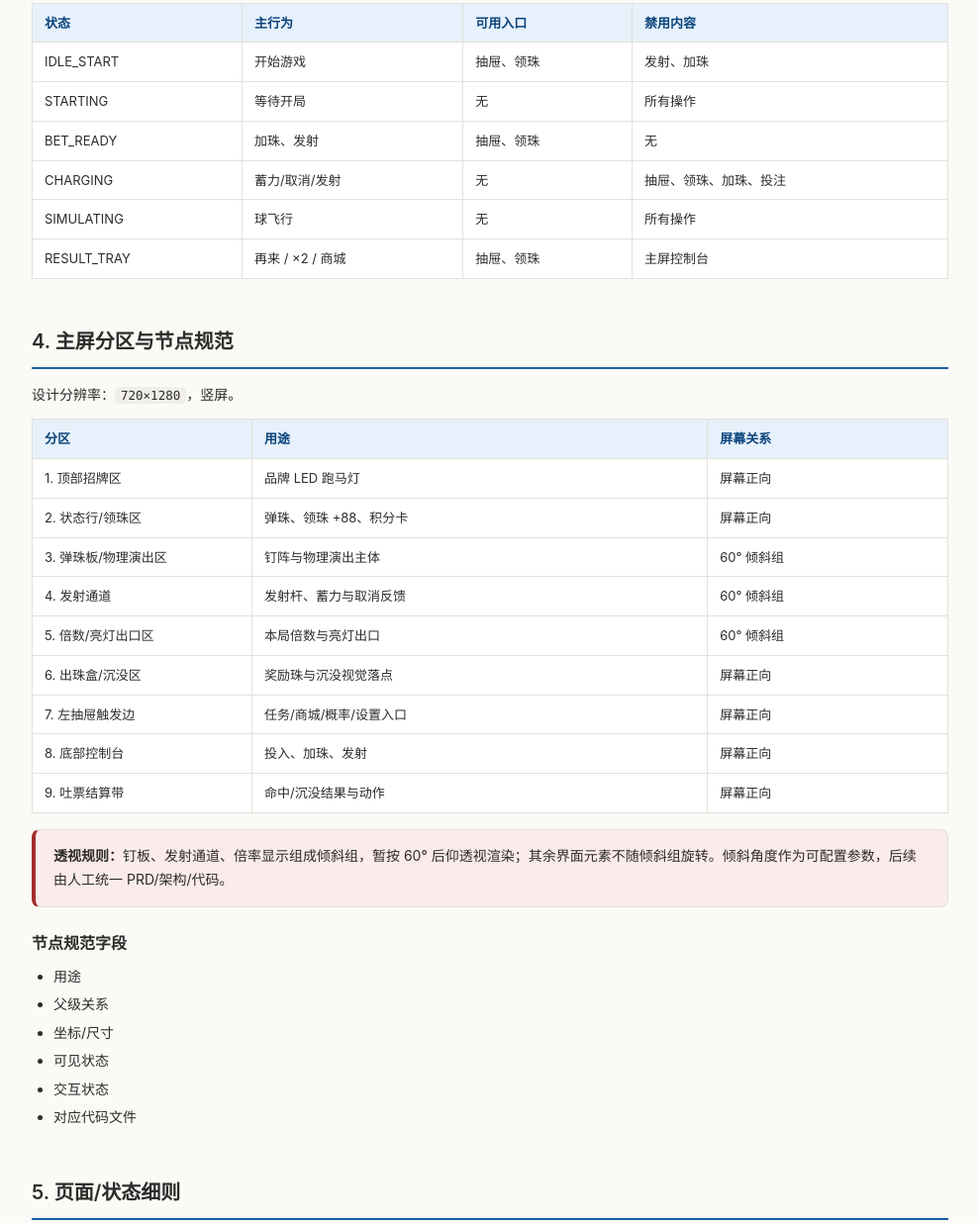
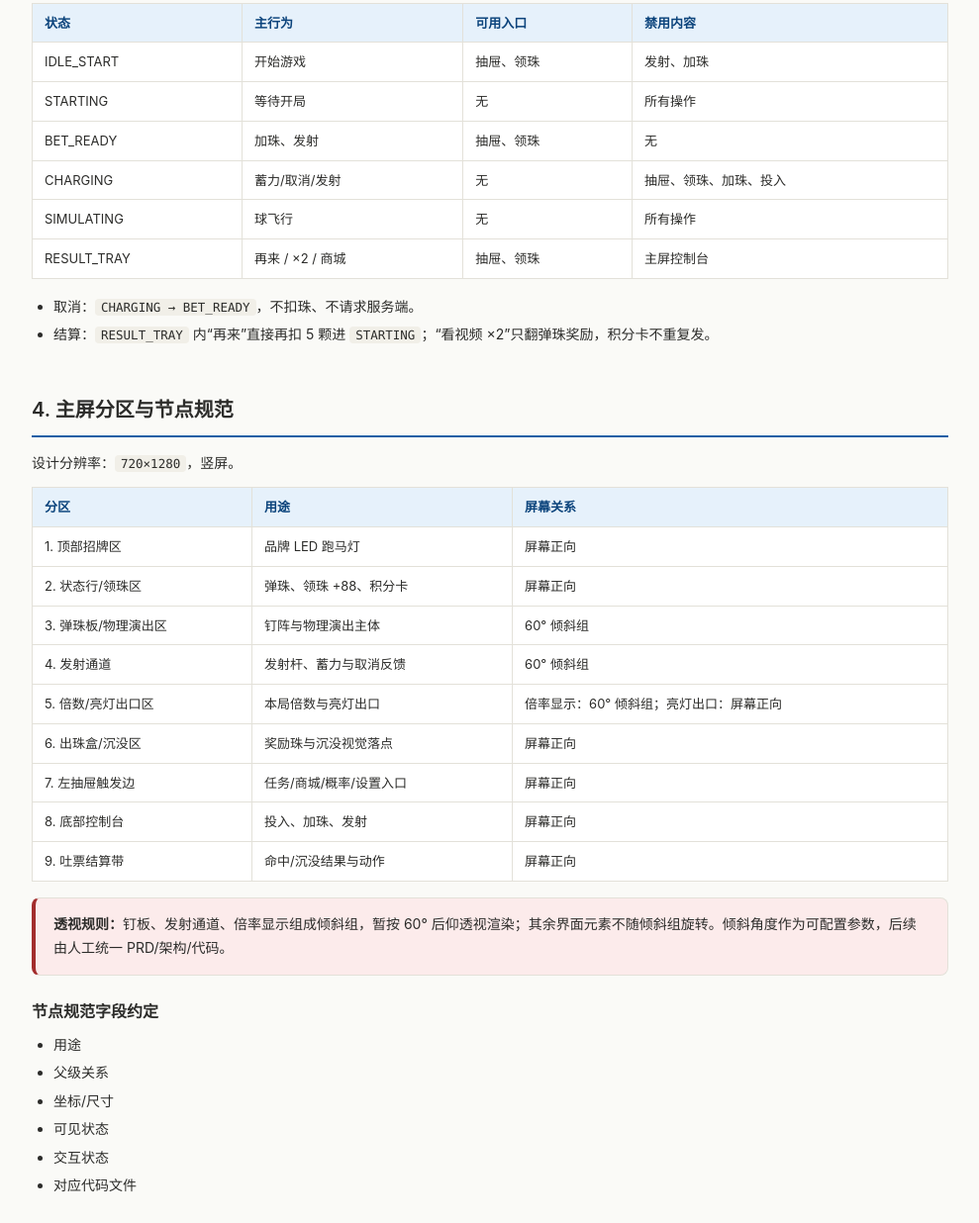
Before and after one commit to Liuxiaochao/PinballPark, a website: page docs/ui/game-interface.html in a window 1280 px wide. Shown: the part 1587-2823 px from the top of the page at 99% size, without its empty margins (270-1259 px from the left). Drawn offline with Linux system fonts and the light colour scheme.

Commit message:
docs: 修复界面分区倾斜与结算状态闭环

```diff
--- a/docs/ui/game-interface.html
+++ b/docs/ui/game-interface.html
@@ -113,10 +113,14 @@
       <tr><td>IDLE_START</td><td>开始游戏</td><td>抽屉、领珠</td><td>发射、加珠</td></tr>
       <tr><td>STARTING</td><td>等待开局</td><td>无</td><td>所有操作</td></tr>
       <tr><td>BET_READY</td><td>加珠、发射</td><td>抽屉、领珠</td><td>无</td></tr>
-      <tr><td>CHARGING</td><td>蓄力/取消/发射</td><td>无</td><td>抽屉、领珠、加珠、投注</td></tr>
+      <tr><td>CHARGING</td><td>蓄力/取消/发射</td><td>无</td><td>抽屉、领珠、加珠、投入</td></tr>
       <tr><td>SIMULATING</td><td>球飞行</td><td>无</td><td>所有操作</td></tr>
       <tr><td>RESULT_TRAY</td><td>再来 / ×2 / 商城</td><td>抽屉、领珠</td><td>主屏控制台</td></tr>
     </table>
+    <ul>
+      <li>取消：<code>CHARGING → BET_READY</code>，不扣珠、不请求服务端。</li>
+      <li>结算：<code>RESULT_TRAY</code> 内“再来”直接再扣 5 颗进 <code>STARTING</code>；“看视频 ×2”只翻弹珠奖励，积分卡不重复发。</li>
+    </ul>
   </section>
 
   <section id="s4">
@@ -128,14 +132,14 @@
       <tr><td>2. 状态行/领珠区</td><td>弹珠、领珠 +88、积分卡</td><td>屏幕正向</td></tr>
       <tr><td>3. 弹珠板/物理演出区</td><td>钉阵与物理演出主体</td><td>60° 倾斜组</td></tr>
       <tr><td>4. 发射通道</td><td>发射杆、蓄力与取消反馈</td><td>60° 倾斜组</td></tr>
-      <tr><td>5. 倍数/亮灯出口区</td><td>本局倍数与亮灯出口</td><td>60° 倾斜组</td></tr>
+      <tr><td>5. 倍数/亮灯出口区</td><td>本局倍数与亮灯出口</td><td>倍率显示：60° 倾斜组；亮灯出口：屏幕正向</td></tr>
       <tr><td>6. 出珠盒/沉没区</td><td>奖励珠与沉没视觉落点</td><td>屏幕正向</td></tr>
       <tr><td>7. 左抽屉触发边</td><td>任务/商城/概率/设置入口</td><td>屏幕正向</td></tr>
       <tr><td>8. 底部控制台</td><td>投入、加珠、发射</td><td>屏幕正向</td></tr>
       <tr><td>9. 吐票结算带</td><td>命中/沉没结果与动作</td><td>屏幕正向</td></tr>
     </table>
     <div class="card warn"><b>透视规则：</b>钉板、发射通道、倍率显示组成倾斜组，暂按 60° 后仰透视渲染；其余界面元素不随倾斜组旋转。倾斜角度作为可配置参数，后续由人工统一 PRD/架构/代码。</div>
-    <h3>节点规范字段</h3>
+    <h3>节点规范字段约定</h3>
     <ul>
       <li>用途</li>
       <li>父级关系</li>
@@ -173,7 +177,7 @@
       <li>按住蓄力，弹珠板/发射杆同步反馈。</li>
       <li>松手发射。</li>
       <li>移出发射热区或拖入取消区松手为取消，不扣珠、不请求服务端，回 <code>BET_READY</code>。</li>
-      <li>蓄力期间抽屉、领珠、投注、加注全部禁用。</li>
+      <li>蓄力期间抽屉、领珠、投入、加珠全部禁用。</li>
     </ul>
     <h3>5.5 SIMULATING</h3>
     <ul>
@@ -185,6 +189,8 @@
       <li>命中显示奖励和积分卡；沉没显示明确沉没文案。</li>
       <li>命中按钮：<code>看视频 ×2</code>、<code>再来</code>、<code>去商城</code>。</li>
       <li>沉没按钮：<code>再来</code>、<code>去商城</code>。</li>
+      <li>“再来”直接再扣 5 颗进 <code>STARTING</code>。</li>
+      <li>“看视频 ×2”只翻弹珠奖励，积分卡不重复发；成功后按钮禁用。</li>
       <li>抽屉和领珠可用。</li>
     </ul>
   </section>
```
